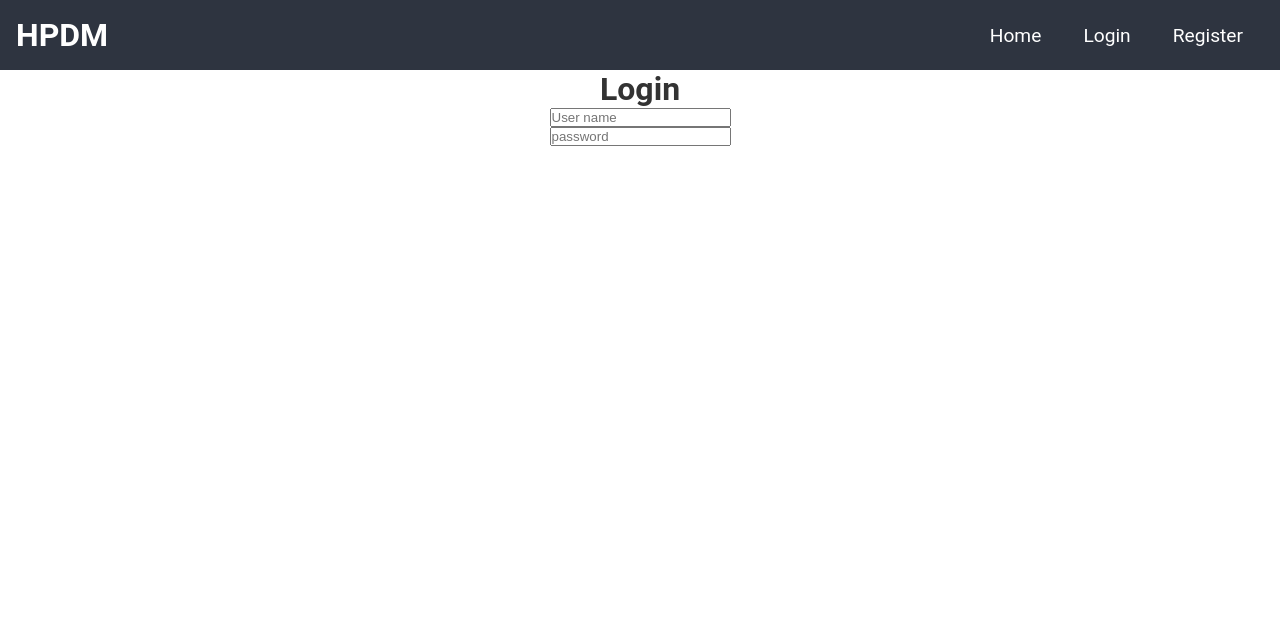
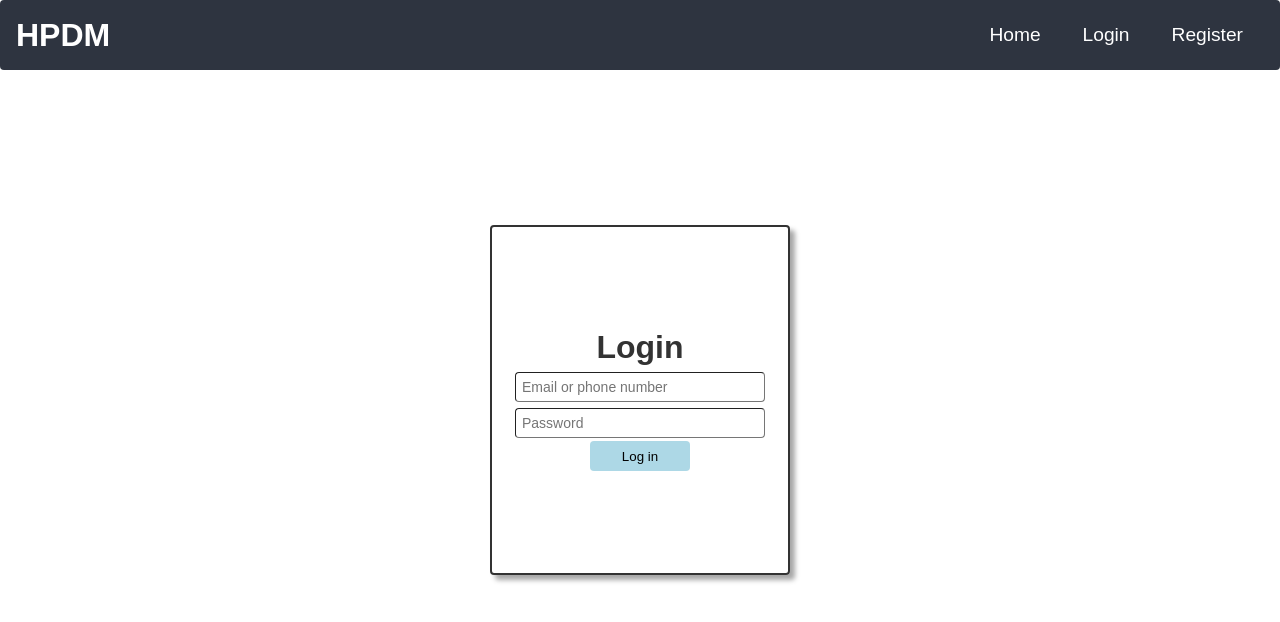
Before and after one commit to tpSpace/Hospital-DBMS, a React (Create React App) app in the folder Frontend/fontend-pdm/: page /login in a window 1280 px wide. Shown: the top 622 px of the page. Built offline with nearby package versions, Linux system fonts and the light colour scheme.

Commit message:
finished design the Ui for the login page

```diff
--- a/Frontend/fontend-pdm/src/App.js
+++ b/Frontend/fontend-pdm/src/App.js
@@ -28,7 +28,7 @@ const Nav = styled.nav`
   width: 100%;
   height: 70px;
   background-color: #2E3440;
-
+  position: fixed;
 
   display: flex;
   justify-content: space-between;
--- a/Frontend/fontend-pdm/src/pages/login/Login.css
+++ b/Frontend/fontend-pdm/src/pages/login/Login.css
@@ -1,6 +1,43 @@
+*{
+    border-radius: 4px;
+    border-width: 1px;
+    font-family: Arial;
+}
+.title{
+    margin-bottom: 3px;
+
+}
+.body{
+    display: grid;
+    height: 100vh;
+    align-items: center;
+    justify-content: center;
+}
 .container{
     display: flex;
     flex-direction: column;
     justify-content: center;
     align-items: center;
+    width: 300px;
+    height: 350px;
+    border: 2px;
+    border-style: solid;
+    box-shadow: 5px 5px 5px rgba(0, 0, 0, 0.35);
 }
+.User-name, .password{
+    font-size: 14px;
+    width: 250px;
+    height: 30px;
+    padding: 6px;
+    margin: 3px;
+}
+.submit-button{
+    width: 100px;
+    height: 30px;
+    background-color: lightblue;
+    border: 0;
+    transition: opacity 0.15s;
+}
+.submit-button:hover{
+    opacity: 0.8;
+}
--- a/Frontend/fontend-pdm/src/pages/login/Login.js
+++ b/Frontend/fontend-pdm/src/pages/login/Login.js
@@ -2,11 +2,25 @@ import React from 'react';
 import './Login.css';
 
 const Login = () => {
+    const Login = (userName, pass) =>{
+        /* code gi do de noi toi api trong cai function nay */
+    }
+    const submit = () => {
+        const textBox = document.getElementById('User-name');
+        const userName = textBox.value;
+
+        const password = document.getElementById('password');
+        const pass = password.value;
+        Login(userName, pass);
+    }
     return (
-        <div className='container'>
-            <h1>Login</h1>
-            <input type="text" placeholder='User name' className='User-name'></input>
-            <input type='password' placeholder='password' className='password'></input>
+        <div className='body'>
+            <div className='container'>
+                <h1 className='title'>Login</h1>
+                <input type="text" placeholder='Email or phone number' className='User-name' id='User-name'></input>
+                <input type='password' placeholder='Password' className='password' id='password'></input>
+                <button type='submit' onClick={submit} className='submit-button'>Log in</button>
+            </div>
         </div>
     );
 };
```
